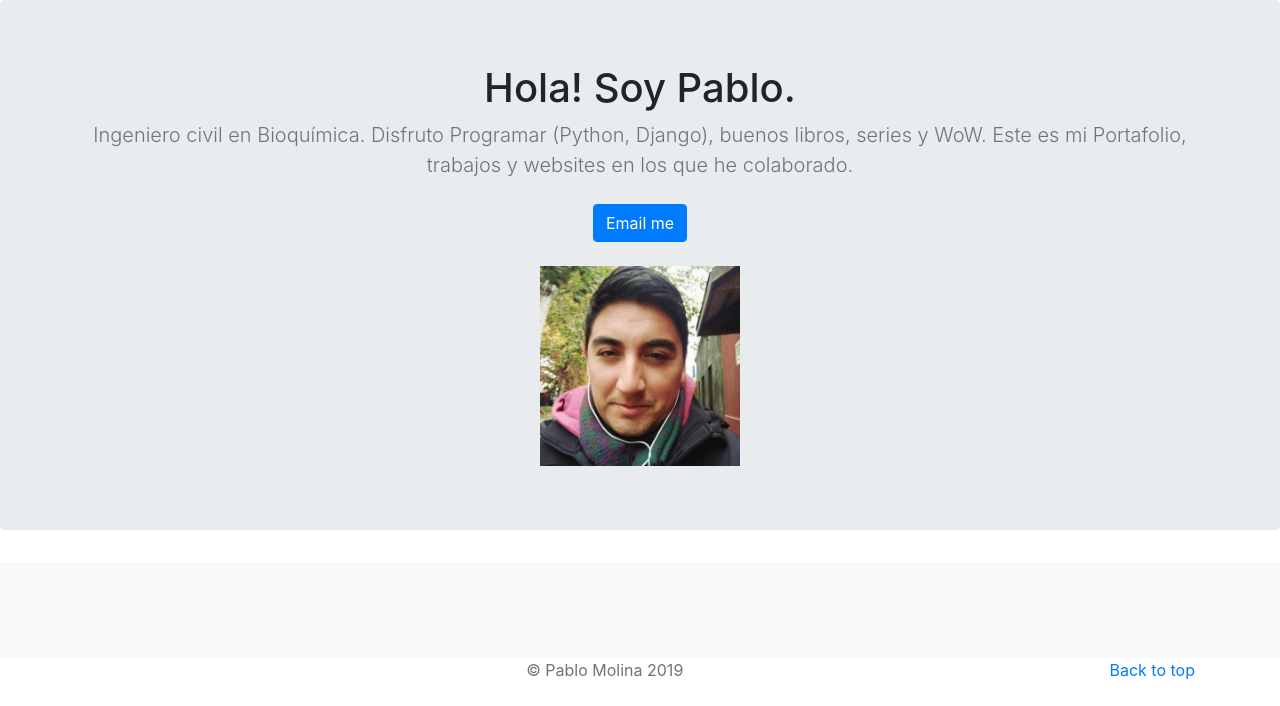
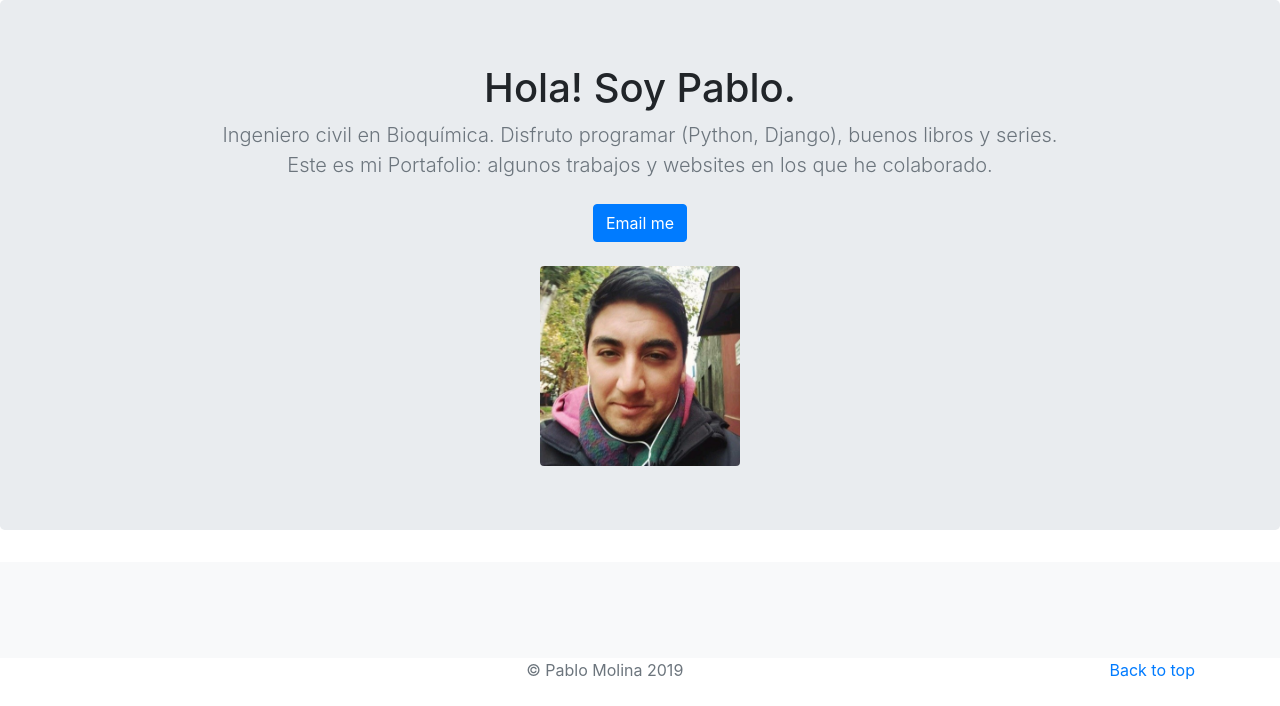
Before and after one commit to Pomsou/portfolio-project, a Django app: page / in a window 1280 px wide. Shown: the part 56-762 px from the top of the page. Run offline with Django 3.2, Linux system fonts and the light colour scheme; data that the repository does not hold is empty; parts of the project's set-up code (start-up, migrations or seed data) failed here and were passed over; some libraries are stand-ins or nearby versions.

Commit message:
changing description

```diff
--- a/jobs/templates/jobs/home.html
+++ b/jobs/templates/jobs/home.html
@@ -47,11 +47,13 @@
   <section class="jumbotron text-center">
     <div class="container">
       <h1 class="jumbotron-heading">Hola! Soy Pablo.</h1>
-      <p class="lead text-muted">Ingeniero civil en Bioquímica. Disfruto Programar (Python, Django), buenos libros, series y WoW. Este es mi Portafolio, trabajos y websites en los que he colaborado.</p>
+      <p class="lead text-muted">Ingeniero civil en Bioquímica. Disfruto programar (Python, Django), buenos libros y series.
+        <br />
+      Este es mi Portafolio: algunos trabajos y websites en los que he colaborado.</p>
       <p>
         <a href="mailto:pablo.sbmol@gmail.com" class="btn btn-primary my-2">Email me</a>
       </p>
-      <img src="{% static 'me.png' %}" height='200' />
+      <img class="rounded" src="{% static 'me.png' %}" height='200' />
     </div>
   </section>
 
```
